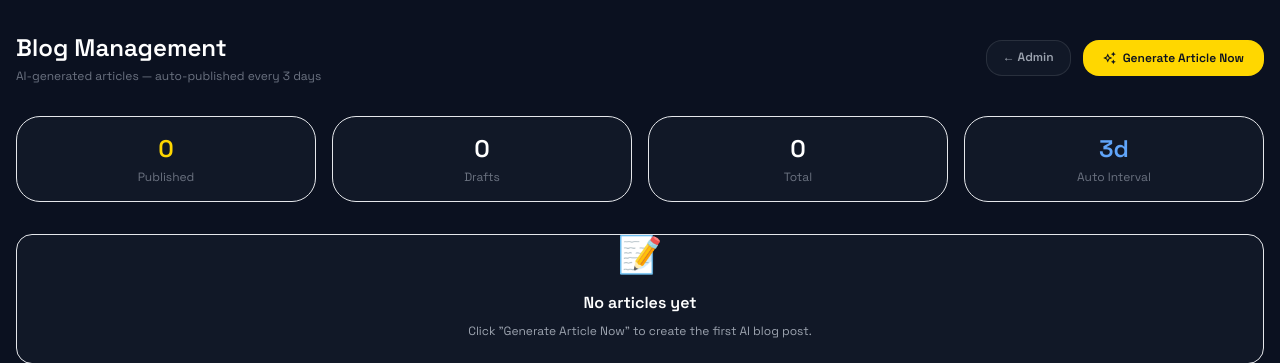
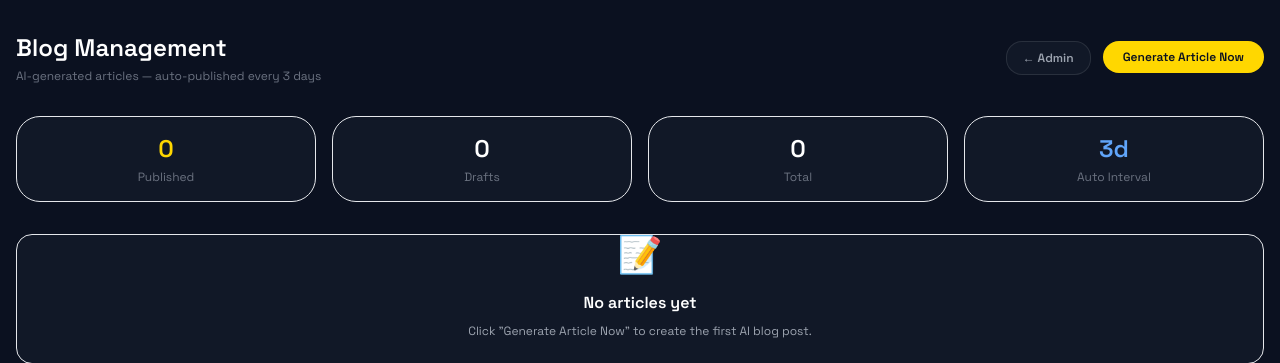
Before and after one commit to AdminAsistee/TCGNakama, a FastAPI app: page /admin/blog in a window 1280 px wide. Shown: the top 363 px of the page. Run offline with FastAPI, Linux system fonts and the light colour scheme; some libraries are stand-ins or nearby versions.

Commit message:
fix: increase blog maxOutputTokens 2048->8192 to prevent truncation, remove auto_awesome icon from generate button

```diff
--- a/app/services/blog_generator.py
+++ b/app/services/blog_generator.py
@@ -31,7 +31,7 @@ async def _call_gemini(user_prompt: str, system_prompt: str) -> str:
     payload = {
         "system_instruction": {"parts": [{"text": system_prompt}]},
         "contents": [{"parts": [{"text": user_prompt}]}],
-        "generationConfig": {"temperature": 0.8, "maxOutputTokens": 2048},
+        "generationConfig": {"temperature": 0.8, "maxOutputTokens": 8192},
     }
     last_error = "unknown error"
     async with httpx.AsyncClient(timeout=60.0) as client:
--- a/app/templates/admin_blog.html
+++ b/app/templates/admin_blog.html
@@ -16,9 +16,8 @@
                 Admin</a>
             <form method="POST" action="/admin/blog/generate">
                 <button type="submit"
-                    class="px-5 py-2 text-xs font-black bg-primary text-background-dark rounded-lg hover:bg-primary/80 transition-colors flex items-center gap-1.5"
+                    class="px-5 py-2 text-xs font-black bg-primary text-background-dark rounded-lg hover:bg-primary/80 transition-colors"
                     onclick="this.textContent='Generating...'">
-                    <span class="material-symbols-outlined text-sm">auto_awesome</span>
                     Generate Article Now
                 </button>
             </form>
```
